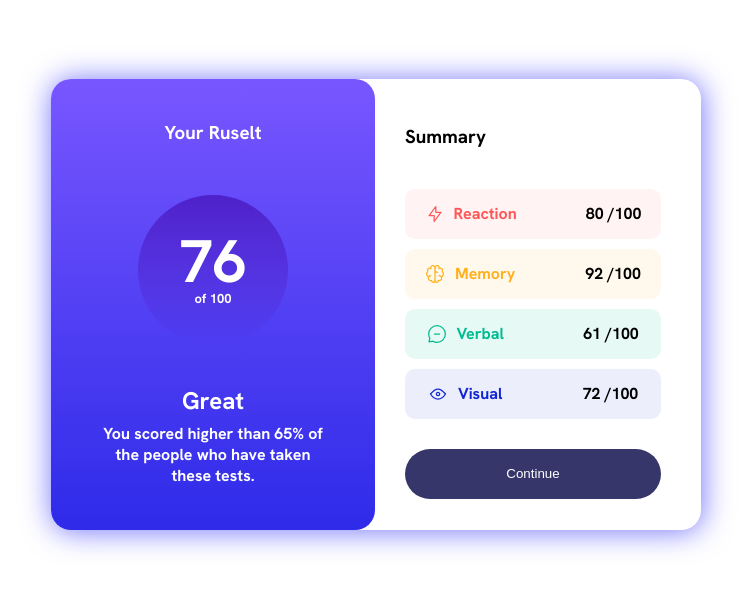
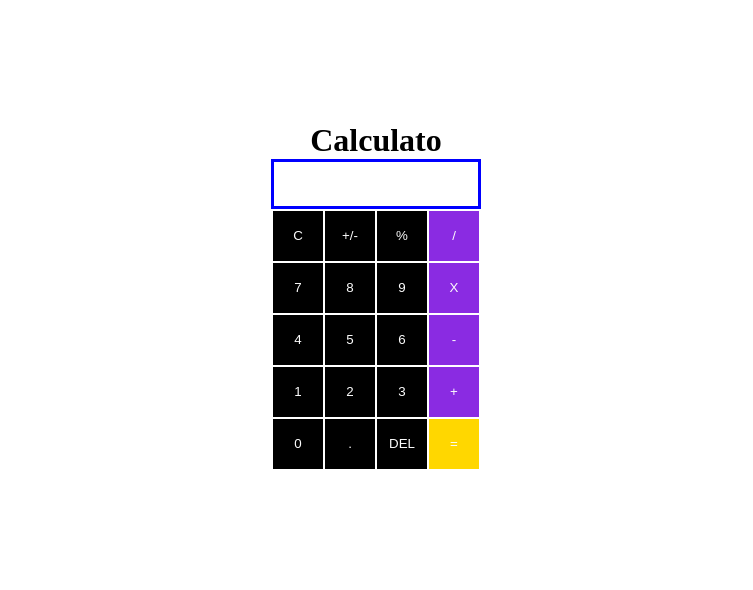
Before and after one commit to siamOSD/my-code, a plain HTML site: page project1/index.html in a window 1280 px wide. Shown: the part 104-694 px from the top of the page, without its empty margins (264-1017 px from the left). Drawn offline with Linux system fonts and the light colour scheme.

Commit message:
Calculator deign

```diff
--- a/project1/index.html
+++ b/project1/index.html
@@ -1,41 +1,50 @@
 <!DOCTYPE html>
-<html  lang="en">
+<html lang="en">
 <head>
-    <meta id="ff" http-equiv="reload" content="1s,http://127.0.0.1:5500/project1/index.html">
     <meta charset="UTF-8">
     <meta name="viewport" content="width=device-width, initial-scale=1.0">
     <title>Project 1</title>
     <link rel="stylesheet" href="style.css">
-    <link rel="preconnect" href="https://fonts.googleapis.com">
-    <link rel="preconnect" href="https://fonts.googleapis.com">
-    <link rel="preconnect" href="https://fonts.gstatic.com" crossorigin>
-    <link href="https://fonts.googleapis.com/css2?family=Fraunces:opsz,wght@9..144,700&family=Hanken+Grotesk:wght@100;700&family=Montserrat:wght@100;700&family=Outfit&display=swap" rel="stylesheet">
 </head>
 <body>
+        <div>
+        <h1>Calculato</h1>
+        <table>
 
-       <div class="contenar">
-        <div class="divimg">
-            <h3>Your Ruselt</h3>
-            <div class="carcel">
-                <h1>76 <span>of 100</span></h1>
+            <input type="text" id="table" maxlength="10">
+            <tr>
+              <td><button>C</button></td>
+              <td><button>+/-</button></td>
+              <td><button>%</button></td>
+              <td><button class="blucoler">/</button></td>
+            </tr>
+            <tr>
+              <td><button>7</button></td>
+              <td><button>8</button></td>
+              <td><button>9</button></td>
+              <td><button class="blucoler" >X</button></td>
+            </tr>
+            <tr>
+              <td><button>4</button></td>
+              <td><button>5</button></td>
+              <td><button>6</button></td>
+              <td><button class="blucoler">-</button></td>
+            </tr>
+            <tr>
+              <td><button>1</button></td>
+              <td><button>2</button></td>
+              <td><button>3</button></td>
+              <td><button class="blucoler">+</button></td>
+            </tr>
+            <tr>
+              <td><button>0</button></td>
+              <td><button>.</button></td>
+              <td><button>DEL</button></td>
+              <td><button class="yellocoler">=</button></td>
+            </tr>
 
-
-            </div>
-            <h2>Great</h2>
-            <span>You scored higher than 65% of
-                <br>the people who have taken
-               <br> these tests.
-            </span>
-        </div>
-        <div class="divbody">
-           <h3 class="h3">Summary</h3>
-           <section class="sec1 sec11"><img src="/project1/icon-reaction.svg"><p>Reaction</p> <span>80 /100</span></section>
-           <section class="sec1 sec22"><img src="/project1/icon-memory.svg"><p>Memory</p><span>92 /100</span></section>
-           <section class="sec1 sec33"><img src="/project1/icon-verbal.svg"><p>Verbal</p><span>61 /100</span></section>
-           <section class="sec1 sec44"><img src="/project1/icon-visual.svg"><p>Visual</p><span>72 /100</span></section>
-           <button>Continue</button>
-        </div>
-       </div>
+        </table>
+    </div>
 
 </body>
 </html>
--- a/project1/style.css
+++ b/project1/style.css
@@ -1,24 +1,8 @@
-:root{
+*{
 
-    --Light-red: hsl(0, 100%, 67%);
---Orangey-yellow: hsl(39, 100%, 56%);
---Green-teal: hsl(166, 100%, 37%);
---Cobalt-blue: hsl(234, 85%, 45%);
-
---Light-slate-bluebackground: hsl(252, 100%, 67%);
---Light-royalbluebackground: hsl(241, 81%, 54%);
-
---Violetbluecircle: hsla(256, 72%, 46%, 1);
---Persian-bluecircle: hsla(241, 72%, 46%, 0);
-
---Light-redback: hsla(0, 94%, 75%, 0.098);
---Orangey-yellow-sec22: hsla(39, 100%, 56%, 0.08);
---Green-teal-sec33: hsla(166, 100%, 37%, 0.098);
---Cobalt-blue-sec44: hsla(234, 85%, 45%, 0.08);
-
-}
-*{
     box-sizing: border-box;
+    padding: 0;
+    margin: 0;
 }
 html,body{
 
@@ -29,179 +13,44 @@ body{
     display: flex;
     justify-content: center;
     align-items: center;
+    flex-direction: column;
+}
+table{
+
+    text-align: center;
+}
+table tr td button{
+
+    width: 50px;
+    height: 50px;
+    cursor: pointer;
+    color: rgb(252, 252, 252);
+    background-color: black;
+    border: none;
 
 }
-.contenar{
+button:hover{
 
-    width: 650px;
-    height: 451px;
-    font-family: 'Hanken Grotesk', sans-serif;
-    font-weight: 700;
-    display: flex;
-    box-shadow: 1px 1px 30px rgb(113, 113, 252) ;
-    background-color: white;
-    border-radius: 20px  20px 20px 20px;
+    background-color: pink;
+}
+.blucoler{
 
-
-
+    background-color: blueviolet;
 
 }
-.divimg{
+.yellocoler{
 
-    width: 324px;
-    height: 451px;
-    background:linear-gradient(var(--Light-slate-bluebackground),var(--Light-royalbluebackground));
-    color: white;
-    box-sizing: border-box;
-    display: flex;
-    flex-direction: column;
-    justify-content: center;
-    align-items: center;
-    border-radius: 20px;
-    padding: 30px;
+    background-color: gold;
+}
+input{
 
-
+    width: 210px;
+    height: 50px;
+    border: solid blue;
+    text-align: right;
+    padding: 0 5px;
+    letter-spacing: 5px;
 }
-.divimg .carcel{
-    width: 150px;
-    height: 150px;
-    font-size: 30px;
-    font-weight: 700;
-    border-radius: 50%;
-    background: linear-gradient(var(--Violetbluecircle),var(--Persian-bluecircle));
-    display: flex;
-    justify-content: center;
-    align-items: center;
-
-
+h1{
+    text-align: center;
 }
-.divimg .carcel span{
-
-    font-size: small;
-    font-weight: normal;
-    text-align: center;
-    font-weight: 700;
-    position: relative;
-    top: -10px;
-
-}
-.divimg .carcel h1{
-
-    display: flex;
-    flex-direction: column;
-
-
-}
-.divimg span{
-
-   text-align: center;
-   position: relative;
-   top: -12px;
-}
-.divimg .carcel, h3{
-
-    margin: 20px 0;
-}
-h3{
-    position: relative;
-    top:-10px
-}
-.divbody{
-
-    padding: 45px 30px;
-   box-sizing: border-box;
-
-}
-.sec1 p{
-
-
-
-    color: var(--Light-red);
-    position: relative;
-    left: -30px;
-
-
-}
-.sec1{
-
-   background:var(--Light-redback) ;
-   width: 256px;
-   margin: 10px 0;
-   height: 50px;
-   border: none;
-   border-radius: 10px;
-   display: flex;
-   align-items: center;
-   justify-content: space-around;
-
-
-
-}
-button{
-
-    width: 100%;
-    height: 50px;
-    border-radius: 30px;
-    border: 0;
-    background-color: rgba(1, 1, 67, 0.79);
-    color:white;
-    margin-top: 20px ;
-
-}
-.h3{
-
-    position: relative;
-    top: -20px;
-
-    font-weight: bold;
-}
-.divbody  .sec22{
-
-
-    background:var(--Orangey-yellow-sec22);
-
-
-}
-.divbody  .sec22 p{
-
-
-   color: var(--Orangey-yellow);
-
-
-}
-.divbody  .sec33{
-
-
-    background:var(--Green-teal-sec33);
-
-
-}
-.divbody  .sec33 p{
-
-
-   color: var(--Green-teal);
-   position: relative;
-   left: -35px;
-
-
-}
-.divbody  .sec44{
-
-
-    background:var(--Cobalt-blue-sec44);
-
-
-}
-.divbody  .sec44 p{
-
-
-   color: var(--Cobalt-blue);
-   position: relative;
-   left: -35px;
-
-
-}
-.span92{
-
-    opacity: 0.5;
-}
```
